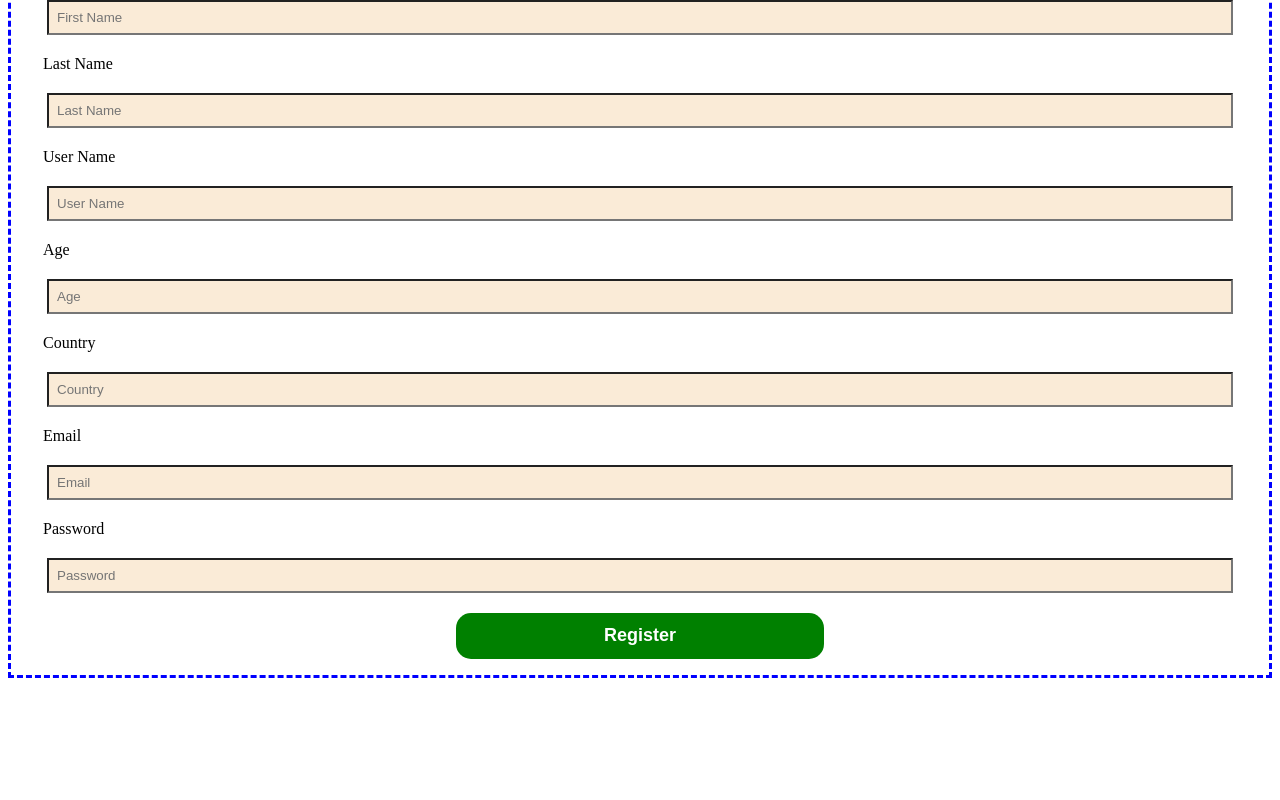
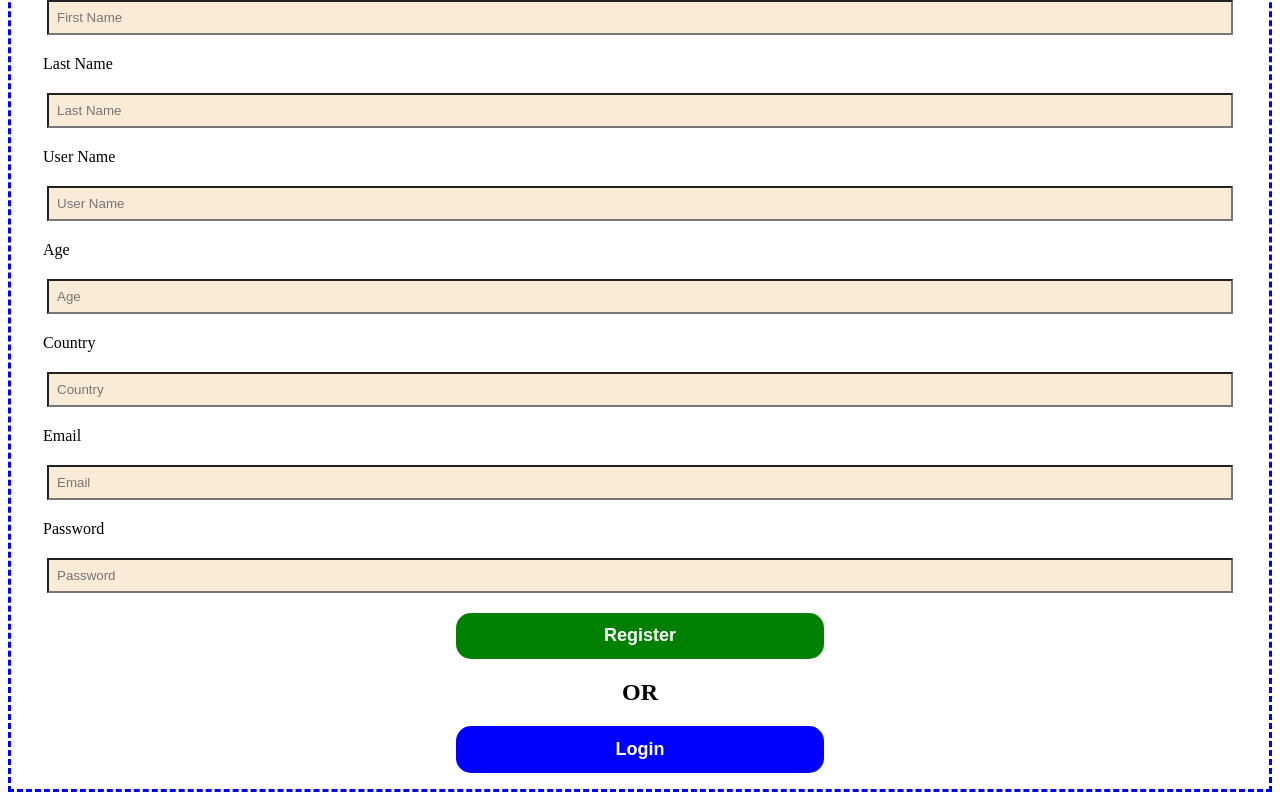
Before and after one commit to C4-OmarHamdann/MERAKI_Academy_Project_4, a React (Create React App) app in the folder frontend/: page / in a window 1280 px wide. Shown: the part 204-1004 px from the top of the page. Before the commit the page ends 890 px from the top, so only its background shows below. Built offline with nearby package versions, Linux system fonts and the light colour scheme.

Commit message:
create button in register page to go login page

```diff
--- a/frontend/src/components/Register.js
+++ b/frontend/src/components/Register.js
@@ -1,5 +1,7 @@
 import React from "react";
 import { useState } from "react";
+import { useNavigate } from "react-router-dom";
+
 import axios from "axios";
 
 const Register = () => {
@@ -20,8 +22,9 @@ const Register = () => {
     email: email,
     password: password,
   };
+  const navigate = useNavigate();
+
   //cheack done or not
-
   const [cheack, setCheack] = useState("");
   const [message, setMessage] = useState("");
   //add users
@@ -126,6 +129,15 @@ const Register = () => {
         required
       />
       <button onClick={addUsers}>Register</button>
+      <h2>OR</h2>
+      <button
+        style={{ backgroundColor: "blue" }}
+        onClick={() => {
+          navigate("/login");
+        }}
+      >
+        Login
+      </button>
       {/* //cheack if add user or not massge
       //if done or undfinde  */}
       {cheack === "done" ? (
```
